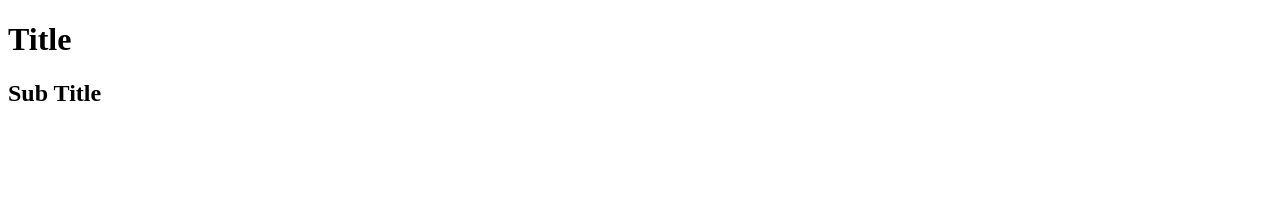
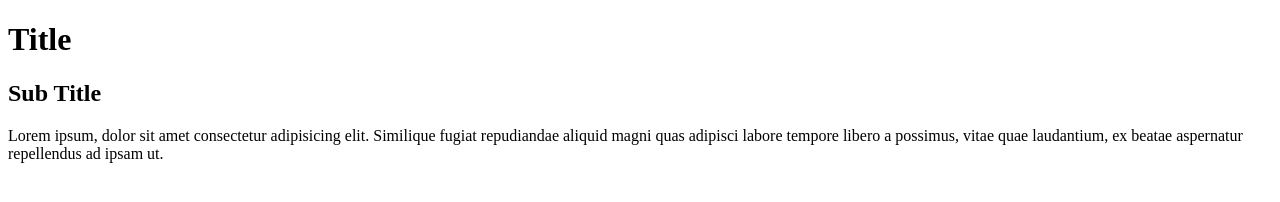
Before and after one commit to siubie/git-tutorial, a plain HTML site: page index.html in a window 1280 px wide. Drawn offline with Linux system fonts and the light colour scheme.

Commit message:
Revisi Index.html dan tambah about.html

```diff
--- a/index.html
+++ b/index.html
@@ -9,5 +9,10 @@
   <body>
     <h1>Title</h1>
     <h2>Sub Title</h2>
+    <p>
+      Lorem ipsum, dolor sit amet consectetur adipisicing elit. Similique fugiat
+      repudiandae aliquid magni quas adipisci labore tempore libero a possimus,
+      vitae quae laudantium, ex beatae aspernatur repellendus ad ipsam ut.
+    </p>
   </body>
 </html>
```
Also changed, not shown: about.html (added, +12 -0 lines).
